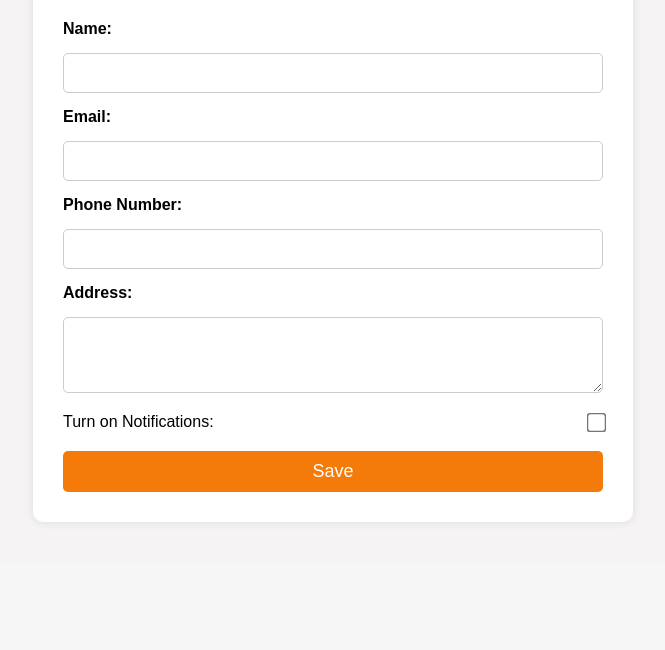
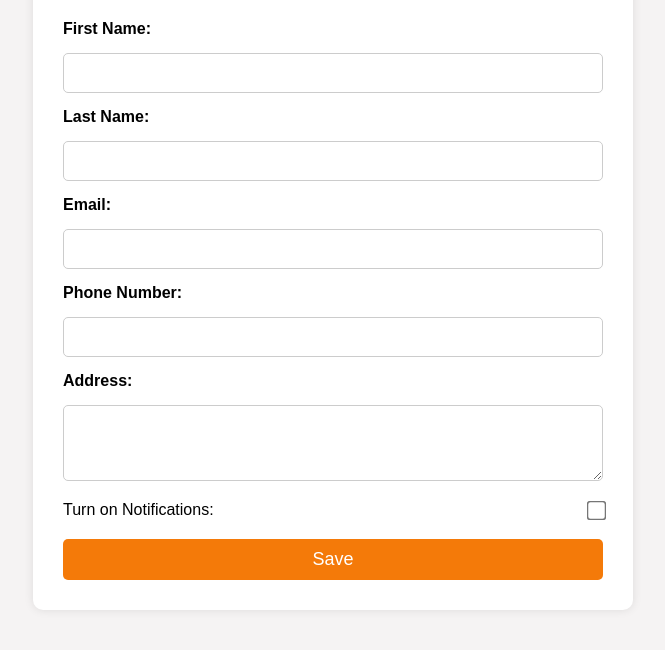
Before and after one commit to TheHindd/SMART_CITY, a Flask app: page /user_profile in a window 1280 px wide. Shown: the part 426-1076 px from the top of the page, without its empty margins (307-972 px from the left). Before the commit the page ends 949 px from the top, so only its background shows below. Run offline with Flask 3, Linux system fonts and the light colour scheme; some libraries are stand-ins or nearby versions.

Commit message:
added more place holders

```diff
--- a/smartt/templates/user_profile.html
+++ b/smartt/templates/user_profile.html
@@ -239,7 +239,10 @@
         </header>
         <img src="https://via.placeholder.com/150" alt="User Profile Image" class="profile-image">
         <div class="form-container">
-            <label for="name">Name:</label>
+            <label for="name">First Name:</label>
+            <input type="text" id="name" name="name">
+
+            <label for="name">Last Name:</label>
             <input type="text" id="name" name="name">
 
             <label for="email">Email:</label>
```
